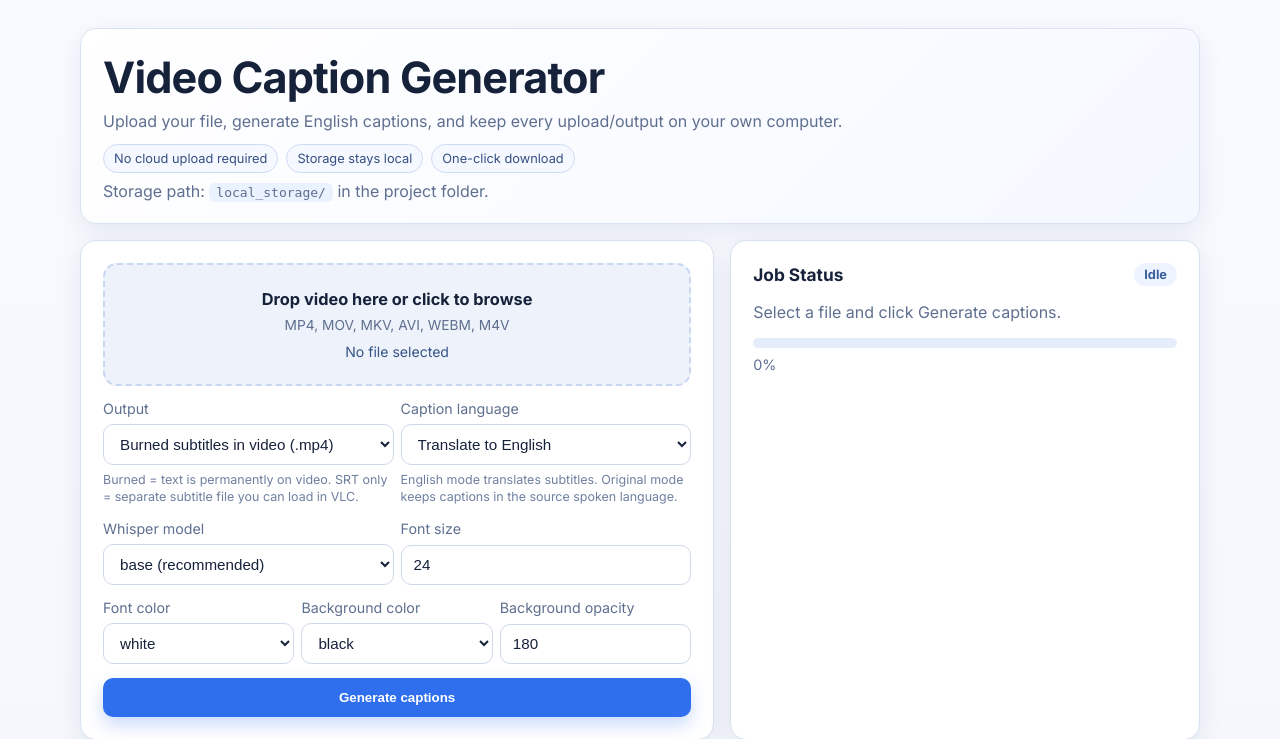
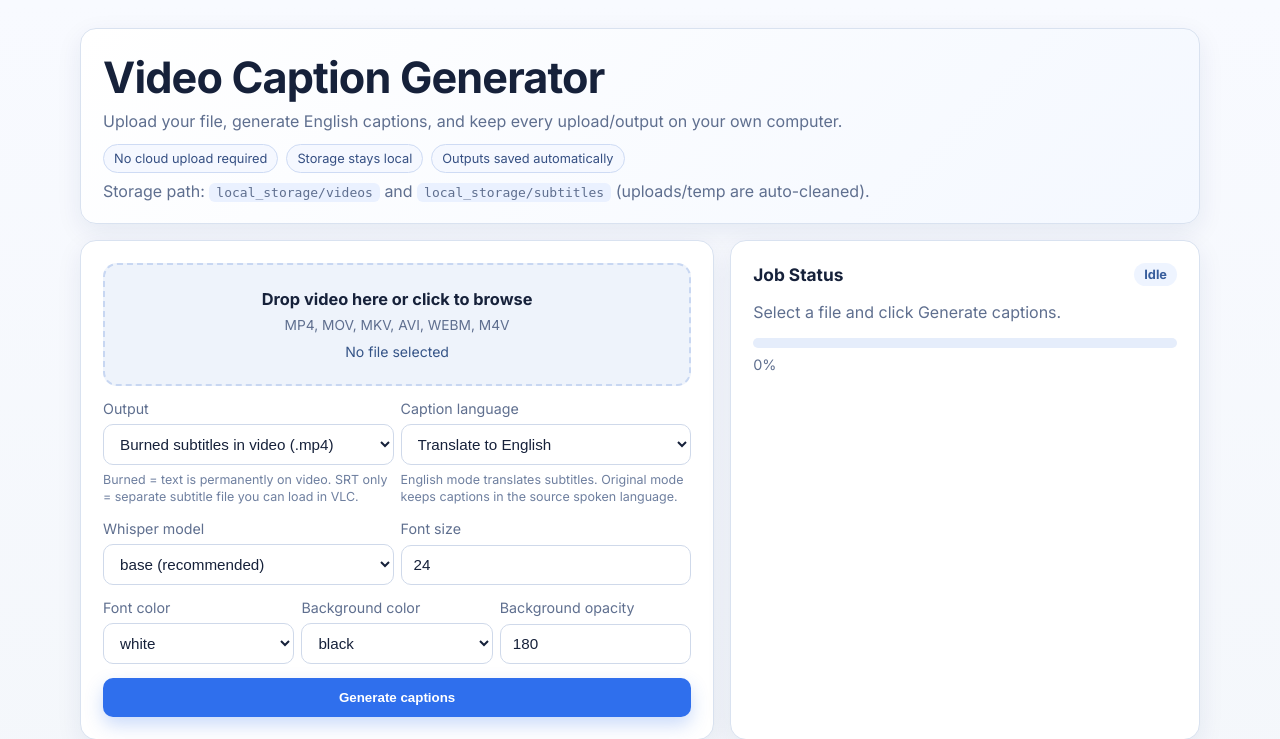
Before and after one commit to samuel2l/Video-Caption-Generator, a Flask app: page / in a window 1280 px wide. Shown: the top 739 px of the page. Run offline with Flask 3, Linux system fonts and the light colour scheme.

Commit message:
chore: complete project

```diff
--- a/app.py
+++ b/app.py
@@ -19,10 +19,11 @@ from subtitle_to_vid import (
 BASE_DIR = Path(__file__).resolve().parent
 LOCAL_STORAGE_DIR = BASE_DIR / "local_storage"
 UPLOADS_DIR = LOCAL_STORAGE_DIR / "uploads"
-OUTPUTS_DIR = LOCAL_STORAGE_DIR / "outputs"
+VIDEOS_DIR = LOCAL_STORAGE_DIR / "videos"
+SUBTITLES_DIR = LOCAL_STORAGE_DIR / "subtitles"
 TEMP_DIR = LOCAL_STORAGE_DIR / "temp"
 
-for path in (UPLOADS_DIR, OUTPUTS_DIR, TEMP_DIR):
+for path in (UPLOADS_DIR, VIDEOS_DIR, SUBTITLES_DIR, TEMP_DIR):
     path.mkdir(parents=True, exist_ok=True)
 
 
@@ -112,6 +113,11 @@ def run_pipeline_job(
             completed_at=datetime.utcnow().isoformat(),
         )
     finally:
+        if input_path.exists():
+            try:
+                input_path.unlink()
+            except OSError:
+                pass
         if temp_audio_path.exists():
             try:
                 temp_audio_path.unlink()
@@ -148,8 +154,8 @@ def create_job():
     output_srt_name = f"{Path(safe_name).stem}_{job_id}.srt"
 
     input_path = UPLOADS_DIR / source_name
-    output_video_path = OUTPUTS_DIR / output_video_name
-    output_srt_path = OUTPUTS_DIR / output_srt_name
+    output_video_path = VIDEOS_DIR / output_video_name
+    output_srt_path = SUBTITLES_DIR / output_srt_name
     file.save(input_path)
 
     with jobs_lock:
@@ -206,7 +212,11 @@ def get_job(job_id: str):
 @app.get("/api/download/<filename>")
 def download_output(filename: str):
     safe_name = secure_filename(filename)
-    return send_from_directory(OUTPUTS_DIR, safe_name, as_attachment=True)
+    candidate_paths = [VIDEOS_DIR / safe_name, SUBTITLES_DIR / safe_name]
+    for path in candidate_paths:
+        if path.exists() and path.is_file():
+            return send_from_directory(path.parent, safe_name, as_attachment=True)
+    return jsonify({"error": "File not found."}), 404
 
 
 if __name__ == "__main__":
--- a/static/app.js
+++ b/static/app.js
@@ -7,9 +7,7 @@ const statusPill = document.getElementById("status-pill");
 const stageText = document.getElementById("stage-text");
 const progressBar = document.getElementById("progress-bar");
 const progressText = document.getElementById("progress-text");
-const actions = document.getElementById("actions");
-const downloadVideoLink = document.getElementById("download-video-link");
-const downloadSrtLink = document.getElementById("download-srt-link");
+const savedLocation = document.getElementById("saved-location");
 const logsPanel = document.getElementById("logs-panel");
 const logOutput = document.getElementById("log-output");
 
@@ -38,11 +36,9 @@ function setBusy(isBusy) {
   submitBtn.textContent = isBusy ? "Processing..." : "Generate captions";
 }
 
-function resetDownloadLinks() {
-  downloadVideoLink.classList.add("hidden");
-  downloadSrtLink.classList.add("hidden");
-  downloadVideoLink.removeAttribute("href");
-  downloadSrtLink.removeAttribute("href");
+function resetSavedLocation() {
+  savedLocation.classList.add("hidden");
+  savedLocation.textContent = "";
 }
 
 function stopPolling() {
@@ -77,16 +73,19 @@ async function fetchJobStatus() {
 
     if (data.status === "completed") {
       setBusy(false);
-      actions.classList.remove("hidden");
-      resetDownloadLinks();
+      const savedPaths = [];
       if (data.output_video_filename) {
-        downloadVideoLink.href = `/api/download/${encodeURIComponent(data.output_video_filename)}`;
-        downloadVideoLink.classList.remove("hidden");
+        savedPaths.push("local_storage/videos/");
       }
       if (data.output_srt_filename) {
-        downloadSrtLink.href = `/api/download/${encodeURIComponent(data.output_srt_filename)}`;
-        downloadSrtLink.classList.remove("hidden");
+        savedPaths.push("local_storage/subtitles/");
       }
+      const locationText =
+        savedPaths.length > 0
+          ? `Saved to: ${savedPaths.join(" and ")}`
+          : "Saved to local storage.";
+      savedLocation.textContent = locationText;
+      savedLocation.classList.remove("hidden");
       setStatus("completed", "Captioned video ready.");
       stopPolling();
       return;
@@ -109,8 +108,7 @@ async function fetchJobStatus() {
 
 form.addEventListener("submit", async (event) => {
   event.preventDefault();
-  actions.classList.add("hidden");
-  resetDownloadLinks();
+  resetSavedLocation();
   logsPanel.classList.add("hidden");
   logOutput.textContent = "";
   setProgress(0);
--- a/static/styles.css
+++ b/static/styles.css
@@ -289,6 +289,16 @@ select:focus {
   gap: 10px;
 }
 
+.saved-location {
+  margin-top: 12px;
+  color: #355487;
+  background: #eef4ff;
+  border: 1px solid #d3e0f8;
+  border-radius: 10px;
+  padding: 9px 11px;
+  font-size: 0.9rem;
+}
+
 .logs-panel {
   margin-top: 14px;
   border-top: 1px solid var(--border);
--- a/templates/index.html
+++ b/templates/index.html
@@ -20,9 +20,9 @@
       <div class="hero-chips">
         <span class="chip">No cloud upload required</span>
         <span class="chip">Storage stays local</span>
-        <span class="chip">One-click download</span>
+        <span class="chip">Outputs saved automatically</span>
       </div>
-      <p class="storage-note">Storage path: <code>local_storage/</code> in the project folder.</p>
+      <p class="storage-note">Storage path: <code>local_storage/videos</code> and <code>local_storage/subtitles</code> (uploads/temp are auto-cleaned).</p>
     </section>
 
     <section class="grid-two">
@@ -114,10 +114,7 @@
       </div>
       <p id="progress-text" class="progress-text">0%</p>
 
-      <div id="actions" class="actions hidden">
-        <a id="download-video-link" class="btn-secondary hidden" href="#">Download captioned video</a>
-        <a id="download-srt-link" class="btn-secondary hidden" href="#">Download SRT subtitles</a>
-      </div>
+      <p id="saved-location" class="saved-location hidden"></p>
 
       <details id="logs-panel" class="logs-panel hidden">
         <summary>Processing log</summary>
```
Also changed, not shown: README.md, 1 other file.
